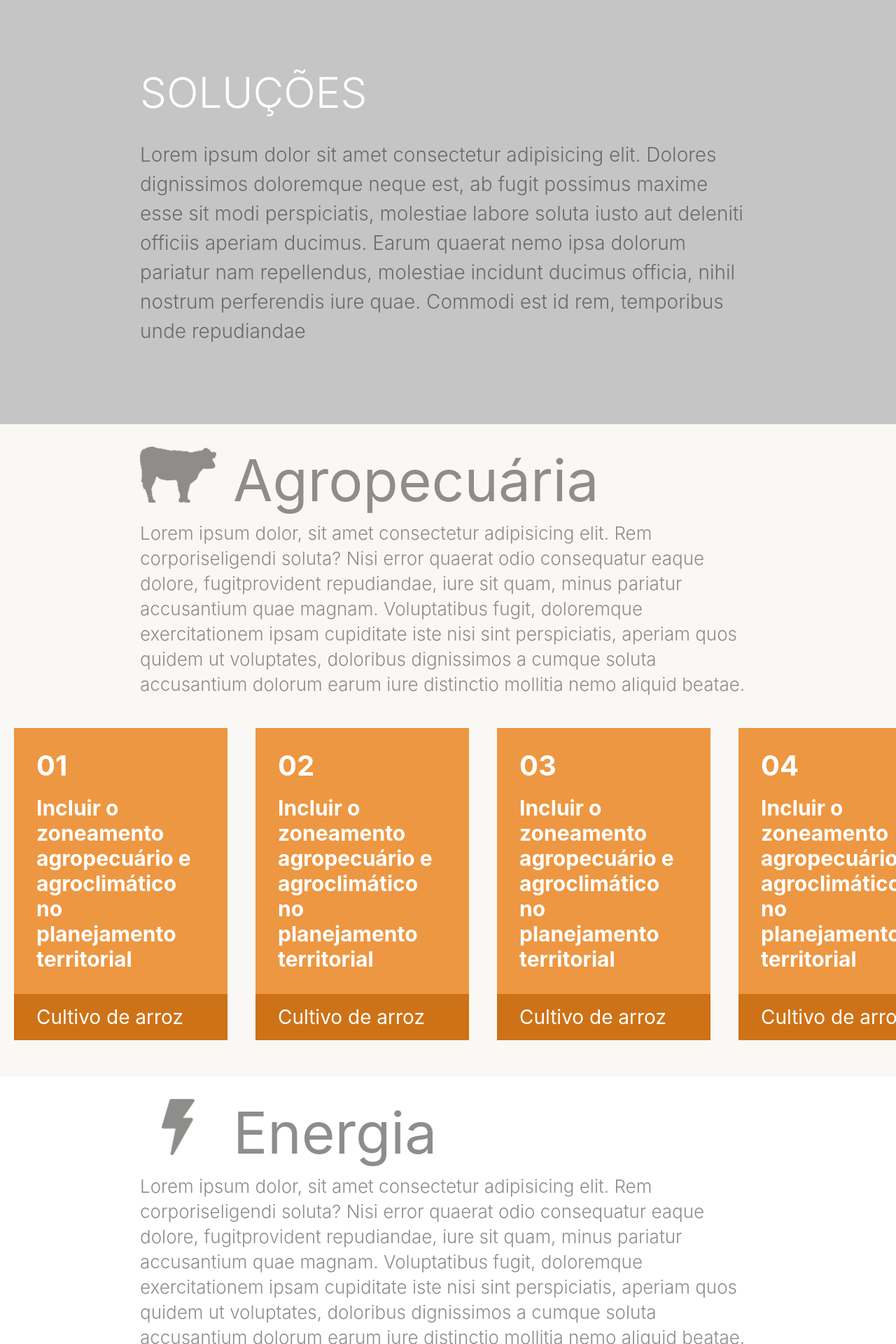
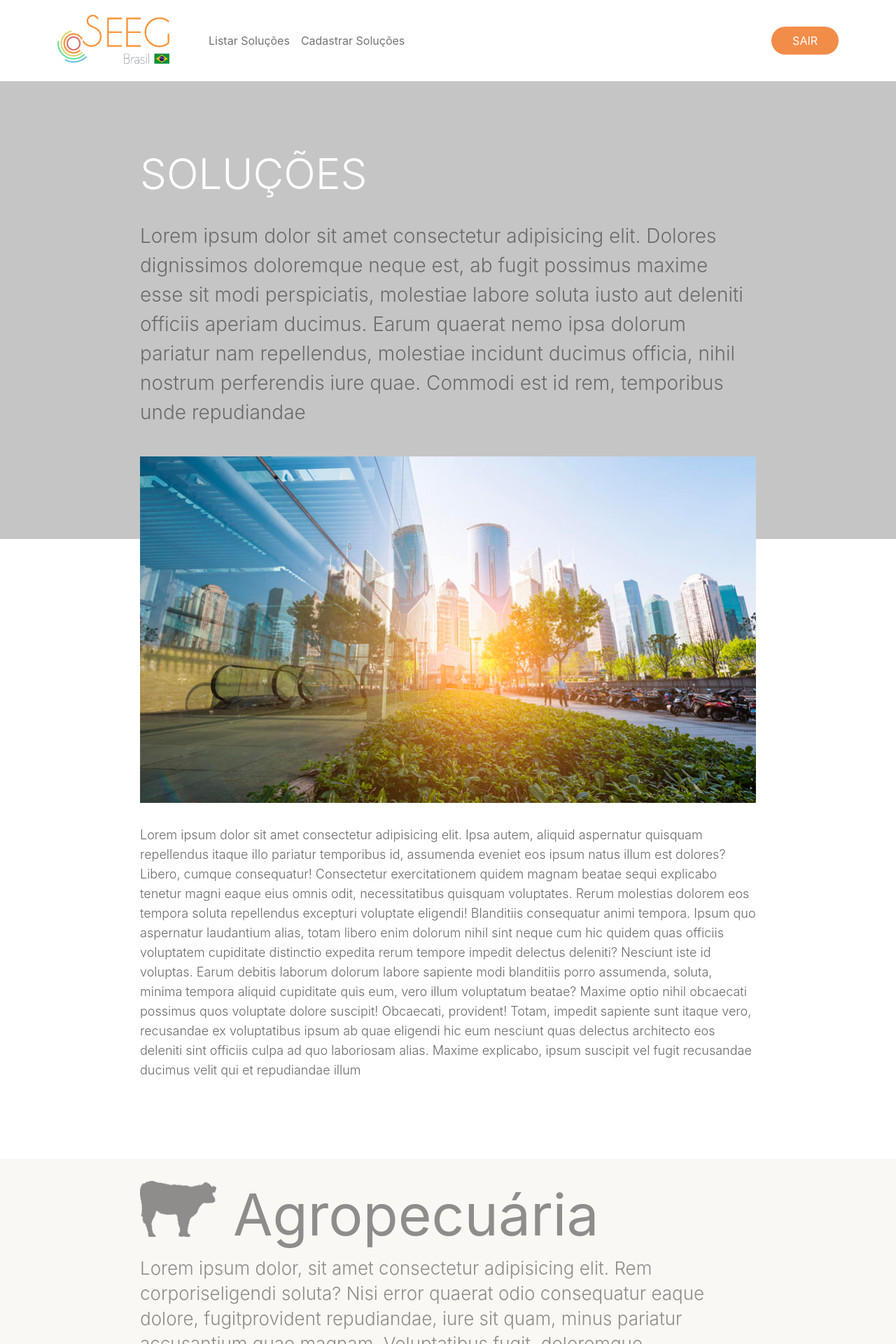
Before and after one commit to felipemrvieira/seeg-front, a React (Create React App) app: page /municipalsolutions in a window 1280 px wide. Shown: the top 1920 px of the page at 70% size. Built offline with nearby package versions, Linux system fonts and the light colour scheme.

Commit message:
Creates masin sections

```diff
--- a/src/components/MunicipalSolutions/Header/index.js
+++ b/src/components/MunicipalSolutions/Header/index.js
@@ -1,20 +1,60 @@
 import React from 'react';
 // import PropTypes from 'prop-types';
-import { Section, SectionTitle, SectionDescription } from './styles';
+import {
+	Section1,
+	Section2,
+	SectionTitle,
+	SectionDescription,
+	SectionCapDescription,
+	Img,
+	GreyBar,
+} from './styles';
+import Image from './assets/image.png';
+import Header from '../../Header';
 
 export default function Sector() {
 	return (
-		<Section>
+		<>
+			<Header />
+			<Section1>
 				<SectionTitle>Soluções</SectionTitle>
 				<SectionDescription>
 					Lorem ipsum dolor sit amet consectetur adipisicing elit. Dolores
-				dignissimos doloremque neque est, ab fugit possimus maxime esse sit modi
-				perspiciatis, molestiae labore soluta iusto aut deleniti officiis
+					dignissimos doloremque neque est, ab fugit possimus maxime esse sit
+					modi perspiciatis, molestiae labore soluta iusto aut deleniti officiis
 					aperiam ducimus. Earum quaerat nemo ipsa dolorum pariatur nam
 					repellendus, molestiae incidunt ducimus officia, nihil nostrum
 					perferendis iure quae. Commodi est id rem, temporibus unde repudiandae
 				</SectionDescription>
-		</Section>
+			</Section1>
+			<div>
+				<GreyBar />
+				<Section2>
+					<Img src={Image} alt="Main resource" />
+					<SectionCapDescription>
+						Lorem ipsum dolor sit amet consectetur adipisicing elit. Ipsa autem,
+						aliquid aspernatur quisquam repellendus itaque illo pariatur
+						temporibus id, assumenda eveniet eos ipsum natus illum est dolores?
+						Libero, cumque consequatur! Consectetur exercitationem quidem magnam
+						beatae sequi explicabo tenetur magni eaque eius omnis odit,
+						necessitatibus quisquam voluptates. Rerum molestias dolorem eos
+						tempora soluta repellendus excepturi voluptate eligendi! Blanditiis
+						consequatur animi tempora. Ipsum quo aspernatur laudantium alias,
+						totam libero enim dolorum nihil sint neque cum hic quidem quas
+						officiis voluptatem cupiditate distinctio expedita rerum tempore
+						impedit delectus deleniti? Nesciunt iste id voluptas. Earum debitis
+						laborum dolorum labore sapiente modi blanditiis porro assumenda,
+						soluta, minima tempora aliquid cupiditate quis eum, vero illum
+						voluptatum beatae? Maxime optio nihil obcaecati possimus quos
+						voluptate dolore suscipit! Obcaecati, provident! Totam, impedit
+						sapiente sunt itaque vero, recusandae ex voluptatibus ipsum ab quae
+						eligendi hic eum nesciunt quas delectus architecto eos deleniti sint
+						officiis culpa ad quo laboriosam alias. Maxime explicabo, ipsum
+						suscipit vel fugit recusandae ducimus velit qui et repudiandae illum
+					</SectionCapDescription>
+				</Section2>
+			</div>
+		</>
 	);
 }
 
--- a/src/components/MunicipalSolutions/Header/styles.js
+++ b/src/components/MunicipalSolutions/Header/styles.js
@@ -1,9 +1,16 @@
 import styled from 'styled-components';
 
-export const Section = styled.div`
+export const Section1 = styled.div`
 	background: #c5c5c5;
 	width: 100%;
-	padding: 96px 200px;
+	padding: 96px 200px 10px 200px;
+	display: flex;
+	flex-direction: column;
+`;
+export const Section2 = styled.div`
+	background: white;
+	width: 100%;
+	padding: 32px 200px 96px 200px;
 	display: flex;
 	flex-direction: column;
 `;
@@ -20,4 +27,25 @@ export const SectionDescription = styled.p`
 	color: #6b6b6b;
 	font-size: 28px;
 	font-weight: 300;
+	margin-bottom: 0;
 `;
+
+export const SectionCapDescription = styled.p`
+	color: #6b6b6b;
+	font-size: 18px;
+	line-height: 28px;
+	font-weight: 300;
+`;
+
+export const Img = styled.img`
+	max-width: 100%;
+	margin-bottom: 32px;
+	z-index: 9;
+`;
+
+export const GreyBar = styled.div`
+	background: #c5c5c5;
+	width: 100%;
+	height: 150px;
+	position: absolute;
+`;
```
Lines whose indentation alone changed are shown as unchanged.
